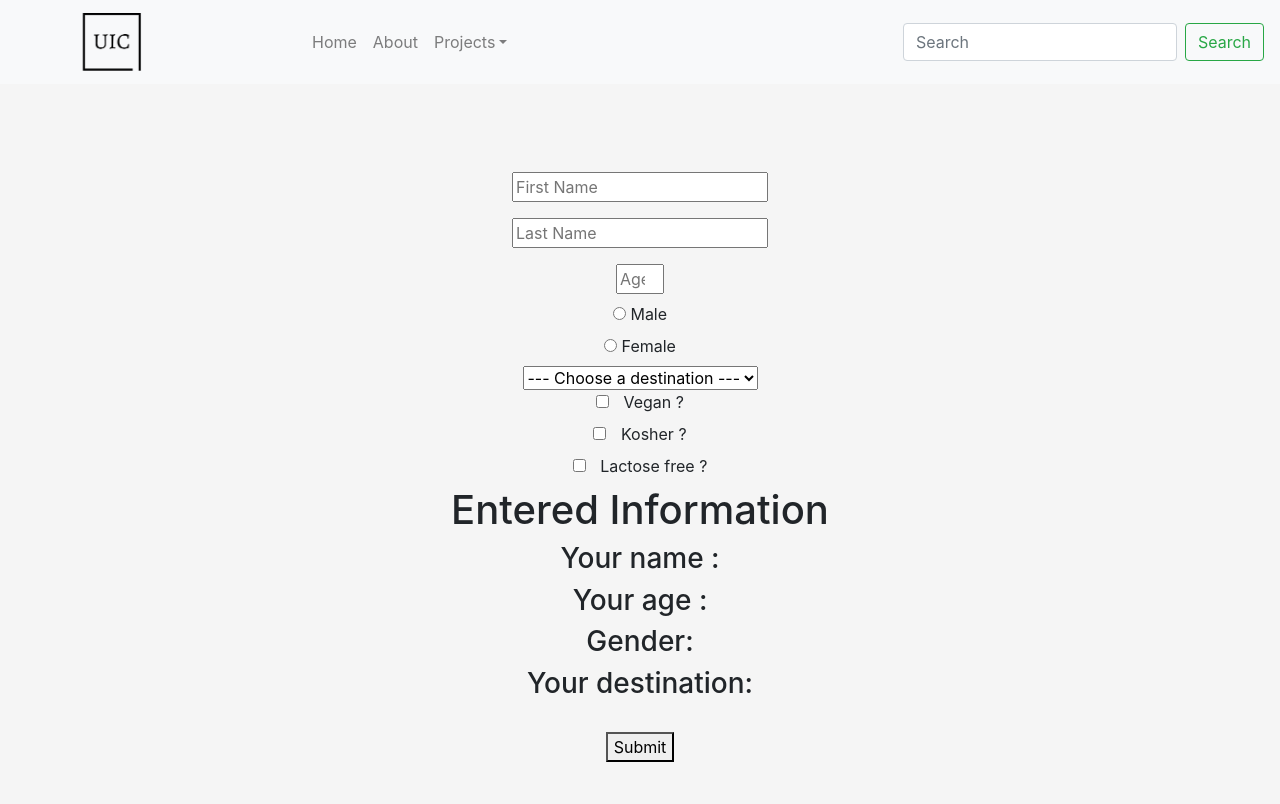
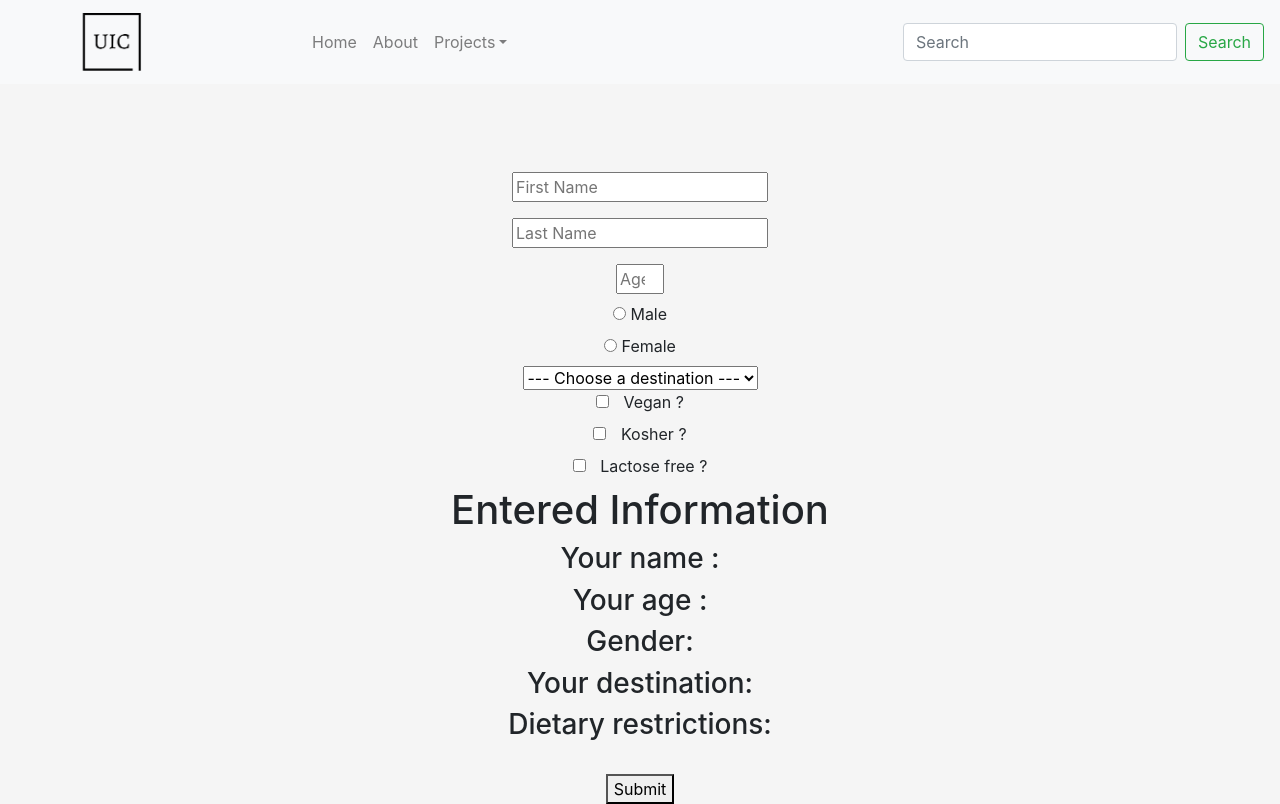
Before and after one commit to Fredrik93/react_tutorial, a React (Create React App) app: page /formspractice in a window 1280 px wide. Built offline with nearby package versions, Linux system fonts and the light colour scheme.

Commit message:
add ternary operation

```diff
--- a/src/Components/FormsPractice.js
+++ b/src/Components/FormsPractice.js
@@ -113,6 +113,11 @@ class FormsPractice extends React.Component {
                     <h3>Your age : {this.state.age}</h3>
                     <h3>Gender: {this.state.gender}</h3>
                     <h3>Your destination: {this.state.destination}</h3>
+                    <h3> Dietary restrictions:
+                        {this.state.dietaryRestrictions.isVegan ? "Vegan" : null}
+                        {this.state.dietaryRestrictions.isKosher ? "Kosher" : null}
+                        {this.state.dietaryRestrictions.isLactoseFree ? "Lactose Free" : null}
+                    </h3>
                 </div>
                 <br /> <button>Submit</button>
 
```
